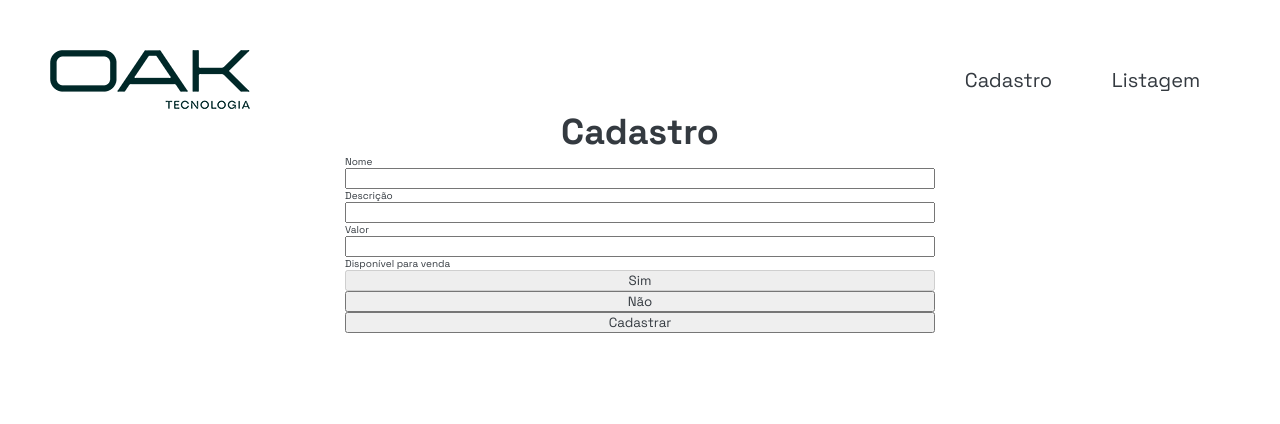
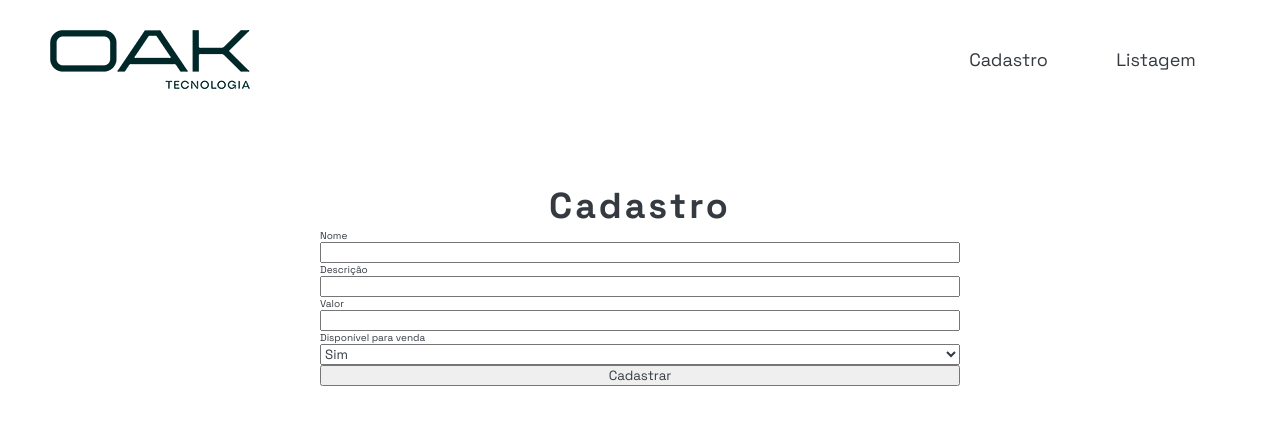
Before and after one commit to joao-zac/Qualifica-o-de-candidato-Est-gio-de-desenvolvimento---Oak-Tecnologia, a React (Vite) app: page / in a window 1280 px wide. Shown: the top 424 px of the page. Built offline with nearby package versions, Linux system fonts and the light colour scheme.

Commit message:
:wastebasket: remove: botoes substituidos

```diff
--- a/src/App.css
+++ b/src/App.css
@@ -1,7 +1,3 @@
-body {
-    padding: 5rem;
-}
-
 main {
     display: flex;
     flex-direction: column;
@@ -11,6 +7,7 @@ header {
     display: flex;
     justify-content: space-between;
     align-items: center;
+    padding: 3rem 5rem;
 }
 
 header nav{
@@ -21,7 +18,7 @@ header nav{
 
 header nav a {
     text-decoration: none;
-    font-size: 2rem;
+    font-size: 1.8rem;
 }
 
 section {
@@ -29,10 +26,12 @@ section {
     display: flex;
     flex-direction: column;
     align-items: center;
+    margin-top: 5%;
 }
 
 section h1 {
     font-size: 3.6rem;
+    letter-spacing: .3rem;
 }
 
 section form {
--- a/src/App.tsx
+++ b/src/App.tsx
@@ -1,7 +1,6 @@
 import "./App.css"
 import OAKlogo from "../public/oak-logo.png"
 import { Input } from "./Components/Input/Input"
-import { Button } from "./Components/Button/Button"
 import { useState } from "react"
 
 function App() {
@@ -11,9 +10,8 @@ function App() {
     valor: "",
     disponibilidade: ""
   })
-  // const [disponibilidade, setDisponibilidade] = useState("")
 
-  const handleChange = (e: React.ChangeEvent<HTMLInputElement>) => {
+  const handleChange = (e: React.ChangeEvent<HTMLInputElement> | React.ChangeEvent<HTMLSelectElement>) => {
     const { name, value } = e.target
 
     setData({
@@ -47,8 +45,10 @@ function App() {
           <Input label="Valor" name="valor" type="number" data={data.valor} change={handleChange}/>
 
           <label htmlFor="disponibilidade">Disponível para venda</label>
-          <Button nome="Sim" label="disponibilidade" value="sim" onClick={() => setData({ ...data, disponibilidade: "sim" })} />
-          <Button nome="Não" label="disponibilidade" value="nao" onClick={() => setData({ ...data, disponibilidade: "nao" })} />
+          <select name="disponibilidade" id="disponibilidade" onChange={handleChange}>
+            <option value="true">Sim</option>
+            <option value="false">Não</option>
+          </select>
 
           <button type="submit">Cadastrar</button>
         </form>
--- a/src/Components/Button/Button.tsx
+++ /dev/null
@@ -1,14 +0,0 @@
-interface ButtonProps {
-    nome: string;
-    label: string;
-    value: string;
-    onClick: () => void;
-}
-
-export const Button = ({ nome, onClick, label, value }: ButtonProps) => {
-    return (
-        <button onClick={onClick} name={label} value={value} disabled={value === "sim" ? true : false}>
-            {nome}
-        </button>
-    );
-};
```
